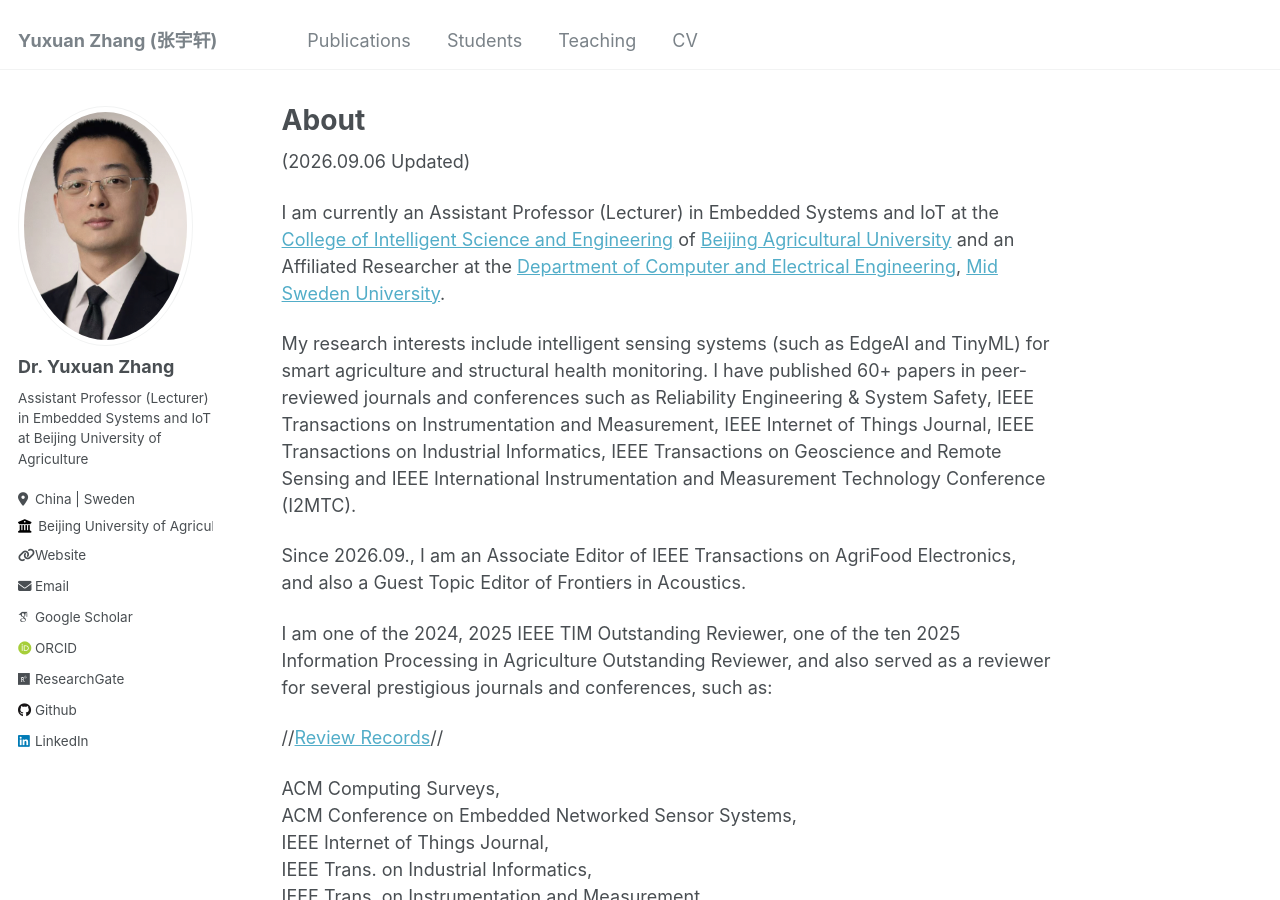
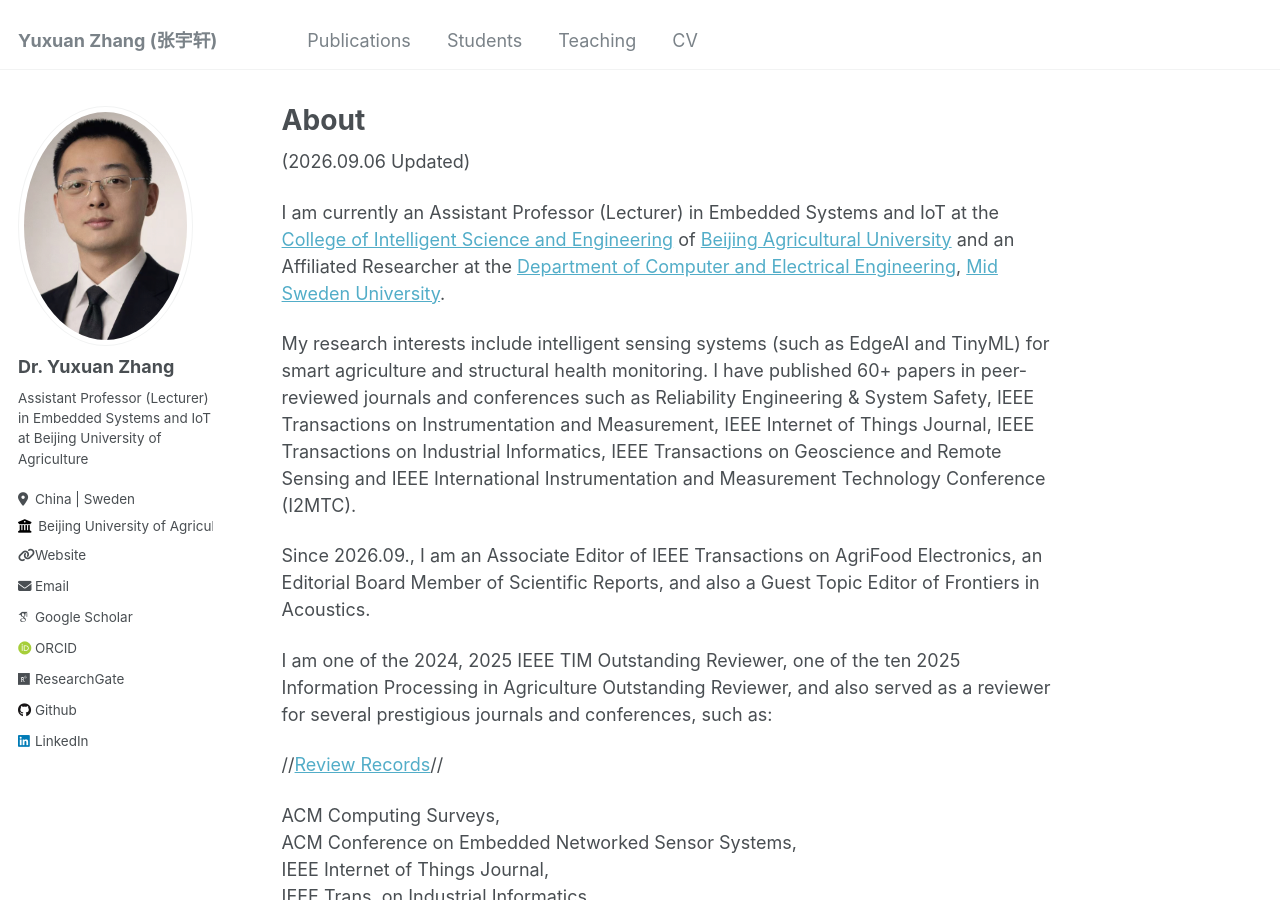
Before and after one commit to YuxuanZhang-96/YuxuanZhang-96.github.io, a Jekyll site: the page built from _pages/about.md, in a window 1280 px wide and 900 px high. Built offline with Jekyll 4.4.1, drawn with Linux system fonts in a browser that asks for light colours; some web fonts are replaced.

Commit message:
Update about.md

```diff
--- a/_pages/about.md
+++ b/_pages/about.md
@@ -12,7 +12,7 @@ I am currently an Assistant Professor (Lecturer) in Embedded Systems and IoT at
 
 My research interests include intelligent sensing systems (such as EdgeAI and TinyML) for smart agriculture and structural health monitoring. I have published 60+ papers in peer-reviewed journals and conferences such as Reliability Engineering & System Safety, IEEE Transactions on Instrumentation and Measurement, IEEE Internet of Things Journal, IEEE Transactions on Industrial Informatics, IEEE Transactions on Geoscience and Remote Sensing and IEEE International Instrumentation and Measurement Technology Conference (I2MTC).
 
-Since 2026.09., I am an Associate Editor of IEEE Transactions on AgriFood Electronics, and also a Guest Topic Editor of Frontiers in Acoustics.
+Since 2026.09., I am an Associate Editor of IEEE Transactions on AgriFood Electronics, an Editorial Board Member of Scientific Reports, and also a Guest Topic Editor of Frontiers in Acoustics.
 
 I am one of the 2024, 2025 IEEE TIM Outstanding Reviewer, one of the ten 2025 Information Processing in Agriculture Outstanding Reviewer, and also served as a reviewer for several prestigious journals and conferences, such as:
 
```
